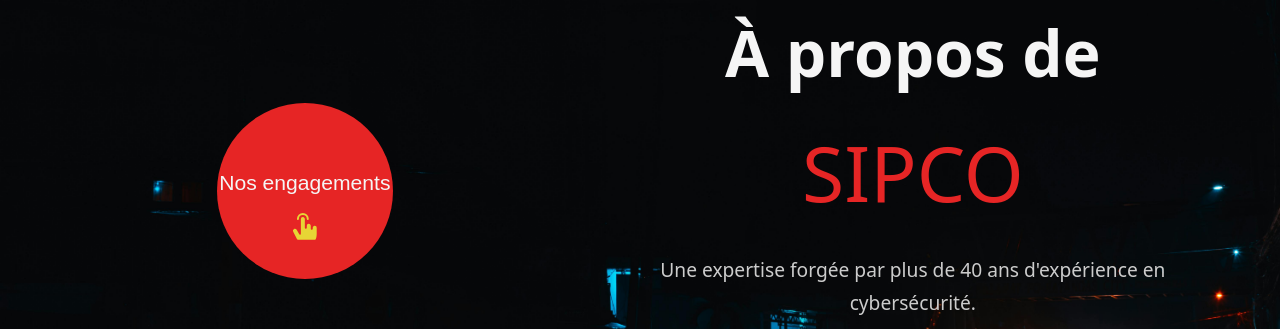
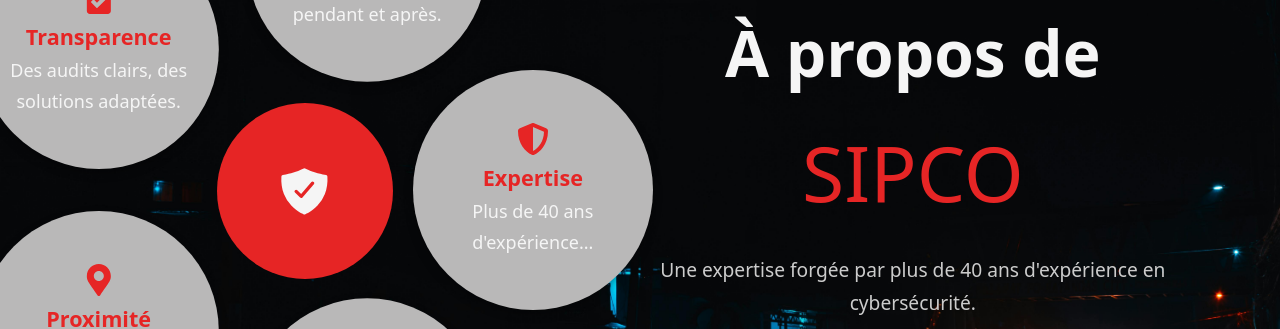
Before and after one commit to FlorianSIPCO/sipco_cybersecurity, a React (Vite) app: page / in a window 1280 px wide. Shown: the part 1142-1471 px from the top of the page. Built offline with nearby package versions, Linux system fonts and the light colour scheme; a web font is replaced by a local one.

Commit message:
edit css

```diff
--- a/src/components/engagements/Engagements.jsx
+++ b/src/components/engagements/Engagements.jsx
@@ -1,8 +1,7 @@
 import './engagements.css'
-import { useState, useEffect } from 'react'
+import { useState, useEffect, useRef } from 'react'
 import { FaShieldAlt, FaBolt, FaMapMarkerAlt, FaClipboardCheck, FaSmile } from 'react-icons/fa'
-import { PiHandTapFill } from "react-icons/pi";
-import { RxCross2 } from "react-icons/rx";
+import { IoShieldCheckmark } from "react-icons/io5";
 
 const engagements = [
   { icon: FaShieldAlt, title: 'Expertise', desc: "Plus de 40 ans d'expérience..." },
@@ -14,12 +13,10 @@ const engagements = [
 
 export default function EngagementCircle() {
   const [open, setOpen] = useState(false)
-  const [animateClose, setAnimateClose] = useState(false)
+  // const [animateClose, setAnimateClose] = useState(false)
   const [radius, setRadius] = useState('15rem')
+  const wrapperRef = useRef(null)
 
-  // Adapte le radius en fonction de l'écran
-  // const isMobile = window.innerWidth < 768
-  // const radius = isMobile ? "8rem" : "15rem"
 
   // Détecte la largeur et adapte le rayon
   const updateRadius = () => {
@@ -41,25 +38,26 @@ export default function EngagementCircle() {
     return () => window.removeEventListener('resize', updateRadius)
   }, [])
 
-  const handleToggle = () => {
-    if (open) {
-        setAnimateClose(true)
-        setTimeout(() => {
-            setOpen(false)
-            setAnimateClose(false)
-        }, 200)
-    } else {
-        setOpen(true)
+  useEffect(() => {
+    const observer = new IntersectionObserver(
+      ([entry]) => {
+        if (entry.isIntersecting) setOpen(true)
+      },
+      { threshold: 0.5} // détection à 50% de visibilité
+    )
+
+    if (wrapperRef.current) {
+      observer.observe(wrapperRef.current)
     }
-  }
+    return () => {
+      if (wrapperRef.current) observer.unobserve(wrapperRef.current)
+    }
+  }, [])
 
   return (
-    <div className="engagement-circle-wrapper">
-      <button className="engagement-toggle" onClick={handleToggle}>
-        {open ? (
-            <RxCross2 className={`icon ${animateClose ? 'rotate' : ''}`}/> ) : (
-            <p>Nos engagements <PiHandTapFill className='hint' /> </p>
-        )}
+    <div ref={wrapperRef} className="engagement-circle-wrapper">
+      <button className="engagement-toggle">
+            <IoShieldCheckmark className="icon" />
       </button>
 
       <div className={`engagement-circle ${open ? 'active' : ''}`}>
--- a/src/components/sectorCard/SectorCard.jsx
+++ b/src/components/sectorCard/SectorCard.jsx
@@ -13,7 +13,7 @@ const SectorCard = ({ icon: Icon, title, description }) => {
         <div className="sector-card-face sector-card-front">
           <Icon className="icon" />
           <h2>{title}</h2>
-          <p className="hint"><PiHandTapFill /></p>
+          {/* <p className="hint"><PiHandTapFill /></p> */}
         </div>
 
         {/* Verso */}
--- a/src/pages/servicesPages/ServiceDetailLayout.jsx
+++ b/src/pages/servicesPages/ServiceDetailLayout.jsx
@@ -1,7 +1,7 @@
 import { Link } from 'react-router-dom'
 import './service-layout.css'
 import { IoMdHome } from "react-icons/io";
-import video from '../../assets/bg-cyber.mp4'
+// import video from '../../assets/bg-cyber.mp4'
 
 const serviceLinks = [
   { path: '/services/audit', label: 'Audit & Diagnostic' },
@@ -14,8 +14,7 @@ export default function ServiceDetailLayout({ title, children, current }) {
 
     return (
         <section className="service__detail">
-            <div className='service__video'>
-                {/* Video */}
+            {/* <div className='service__video'>
                 <video
                     autoPlay
                     loop
@@ -25,7 +24,7 @@ export default function ServiceDetailLayout({ title, children, current }) {
                 <source src={video} type='video/mp4'/>
                     Votre navigateur ne supporte pas la vidéo.
                 </video>
-            </div>
+            </div> */}
             <Link to='/' className='back-home'><IoMdHome /></Link>
             <div className="container service__overlay">
                 <h1 className="service__title">{title}</h1>
--- a/src/pages/servicesPages/service-layout.css
+++ b/src/pages/servicesPages/service-layout.css
@@ -1,10 +1,15 @@
 .service__detail {
-  display: flex;
-  justify-content: center;
-  align-items: center;
   padding: 4rem 1rem;
   width: 100vw;
   min-height: 100vh;
+  background-image: url('../../assets/test-bg.jpg');
+  background-size: cover;
+  background-position: center;
+  background-attachment: fixed;
+  display: flex;
+  align-items: center;
+  justify-content: center;
+  position: relative;
 }
 
 .service__video {
@@ -21,20 +26,6 @@
   width: 100%;
   height: 100%;
   object-fit: cover;
-}
-
-.service__overlay {
-  position: relative;
-  z-index: 2;
-  background-color: rgba(6,11,1,0.95);
-  display: flex;
-  flex-direction: column;
-  align-items: center;
-  justify-content: center;
-  text-align: left;
-  max-width: 60%;
-  padding: 2rem;
-  border-radius: 1rem;
 }
 
 .service__title {
--- a/src/sections/header/Header.jsx
+++ b/src/sections/header/Header.jsx
@@ -13,7 +13,7 @@ const Header = () => {
       {/* Top bar */}
       <div className="topbar">
         <img src={logo} alt="Logo SIPCO" />
-        <Link to="https://api.sipco.fr/auth/login.php" className='cta'>
+        <Link to="https://api.sipco.fr/auth/login.php" target='_blank' className='cta'>
             Se connecter
             <GoArrowUpRight className='icon'/>
         </Link>
--- a/src/sections/services/Services.jsx
+++ b/src/sections/services/Services.jsx
@@ -11,7 +11,7 @@ const Services = () => {
           <h2>Assurer la continuité, la confidentialité et l'intégrité de vos systèmes et de vos données</h2>
         </div>
         <div className="services__links">
-          <h3>[ <span>Les secteurs</span> ]</h3>
+          <h3>[ <span>Nos missions</span> ]</h3>
           <div className='links'>
             <Link to='/services/audit'>Audit & diagnostic de sécurité</Link>
             <Link to='/services/security'>Sécurisation des infrastructures & données</Link>
```
